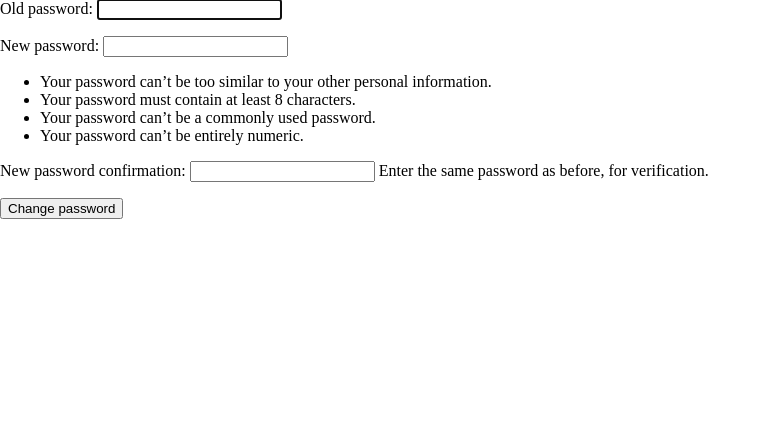
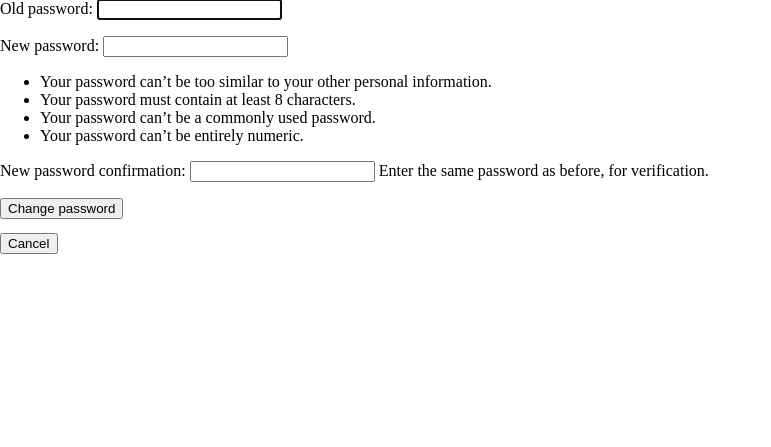
Before and after one commit to Damian5314/apotheek, a Django app: page /change-password/ in a window 1280 px wide; the page is wider, and only the part inside the window is pictured. Shown: the part 216-663 px from the top of that part, without its empty margins (0-771 px from the left). Run offline with Django 5.2, Linux system fonts and the light colour scheme; the visitor is signed in with stand-in values (Sample User, id 1).

Commit message:
option to cancel for change password

```diff
--- a/apotheek/base/templates/base/change_password.html
+++ b/apotheek/base/templates/base/change_password.html
@@ -7,4 +7,5 @@
         {{ form.as_p }}
         <button type="submit">Change password</button>
     </form>
+    <a href="{% url 'profile' %}" class="btn btn-secondary"><button>Cancel</button></a>
 {% endblock %}
```
